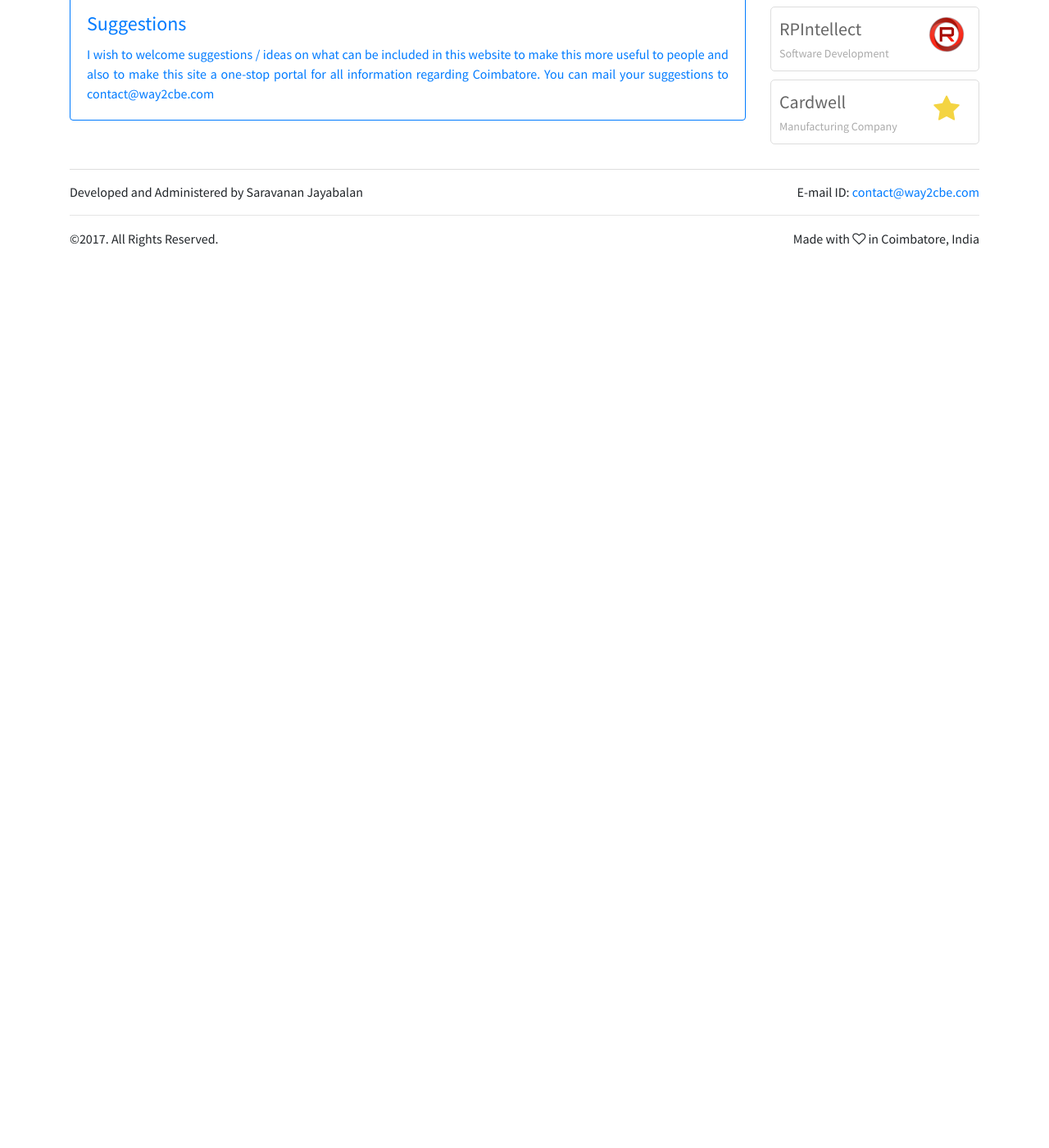
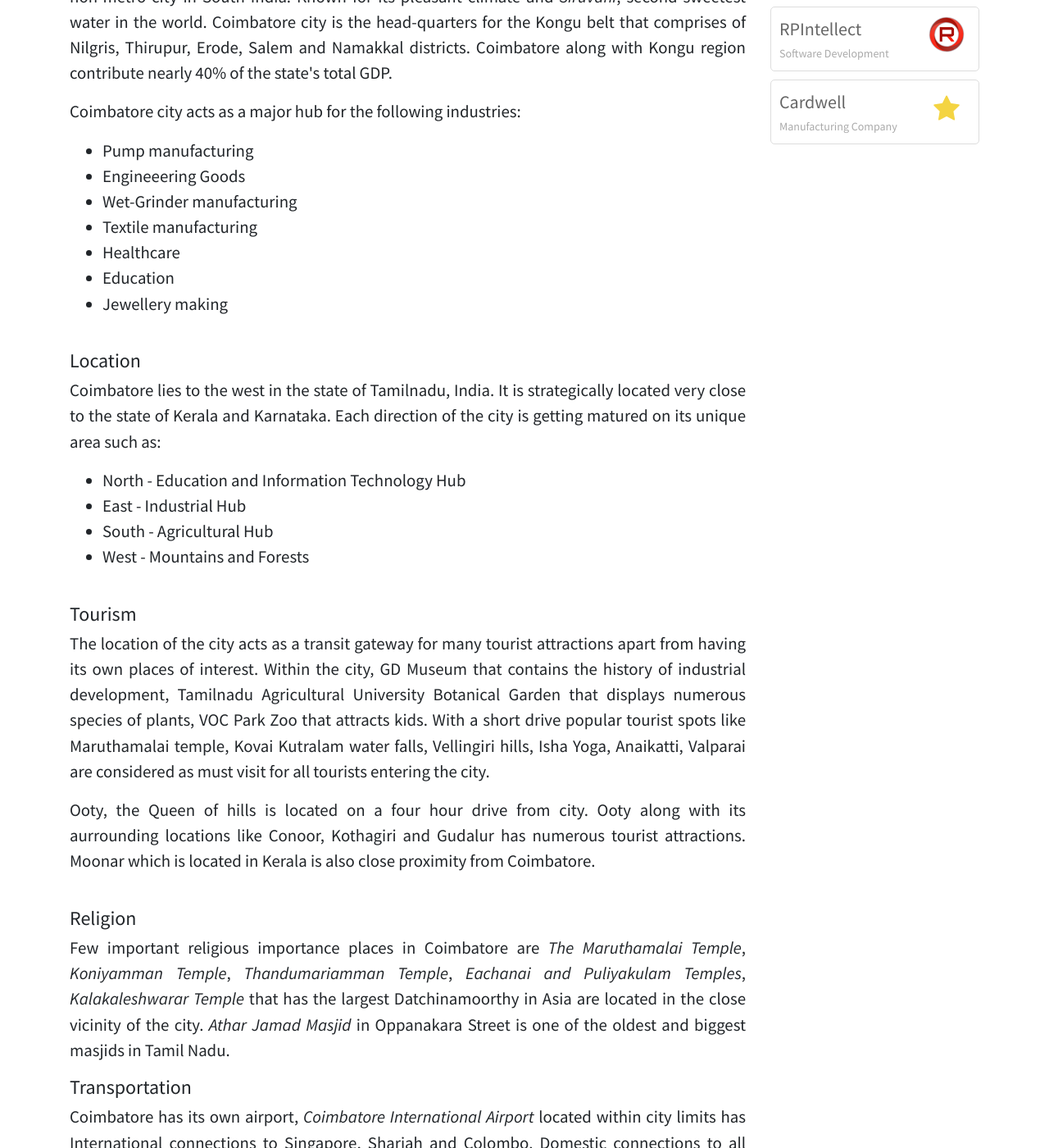
Before and after one commit to saravananj/coimbatore-wiki, a Jekyll site: the page built from index.html, in a window 1280 px wide and 1400 px high, scrolled down 270 px. Shown: the whole window at 82% size. Built offline with Jekyll 4.4.1, drawn with Linux system fonts in a browser that asks for light colours; nearby versions of some CDN libraries; before the commit the page ends 900 px from its top, so only the background shows below that; some of the changed text lies outside the part shown.

Commit message:
Content for About Coimbatore

```diff
--- a/articles/how-really-is-the-gandhipuram-flyover-helps-reduce-traffic-congestion.html
+++ b/articles/how-really-is-the-gandhipuram-flyover-helps-reduce-traffic-congestion.html
@@ -29,9 +29,11 @@ image: images/articles/gandhipuram-flyover.png
     <ul>
         <li>What percentage of vehicle actually uses the Gandhipuram flyover</li>
         <li>What type of vehicle gets benefitted the most</li>
-        <li>How faster you can move on the flyover in comparision to ground level</li>
         <li>Traffic distribution by size</li>
         <li>Traffic distribution by total number of people</li>
+        <li>Traffic distribution by total number of people</li>
+        <li>How faster you can move on the flyover in comparision to ground level</li>
+        <li>How the utization can be improved for a long-term</li>
     </ul>
 </p>
 
--- a/index.html
+++ b/index.html
@@ -12,9 +12,77 @@ description: An Information Portal to get to know all about Coimbatore City. Sug
 </div>
 <br/>
 
-<h4>About Coimbatore</h4>
-<p class="text-justify">Coimbatore, popularly known as the Manchester of South India is the fourth largest and largest non-metro city in South India.</p>
+<br/>
+<h2>About Coimbatore</h2>
+<p class="text-justify">
+    Coimbatore, popularly known as the Manchester of South India is the fourth largest and largest non-metro city in South India. Known for its pleasant climate and <em>Siruvani</em>, second sweetest water in the world.
+    Coimbatore city is the head-quarters for the Kongu belt that comprises of Nilgris, Thirupur, Erode, Salem and Namakkal districts. Coimbatore along with Kongu region contribute nearly 40% of the state's total GDP.
+</p>
+<p class="text-justify">
+    Coimbatore city acts as a major hub for the following industries:
+    <ul>
+        <li>Pump manufacturing</li>
+        <li>Engineeering Goods</li>
+        <li>Wet-Grinder manufacturing</li>
+        <li>Textile manufacturing</li>
+        <li>Healthcare</li>
+        <li>Education</li>
+        <li>Jewellery making</li>
+    </ul>
+</p>
 
+<br/>
+<h4>Location</h4>
+<p class="text-justify">
+    Coimbatore lies to the west in the state of Tamilnadu, India. It is strategically located very close to the state of Kerala and Karnataka. Each direction of the city is getting matured on its unique area such as:
+    <ul>
+        <li>North - Education and Information Technology Hub</li>
+        <li>East - Industrial Hub</li>
+        <li>South - Agricultural Hub</li>
+        <li>West - Mountains and Forests</li>
+    </ul>
+</p>
+<br/>
+<h4>Tourism</h4>
+<p class="text-justify">
+    The location of the city acts as a transit gateway for many tourist attractions apart from having its own places of interest.
+    Within the city, GD Museum that contains the history of industrial development, Tamilnadu Agricultural University Botanical Garden that displays numerous species of plants, VOC Park Zoo that attracts kids.
+    With a short drive popular tourist spots like Maruthamalai temple, Kovai Kutralam water falls, Vellingiri hills, Isha Yoga, Anaikatti, Valparai are considered as must visit for all tourists entering the city.
+</p>
+<p class="text-justify">
+    Ooty, the Queen of hills is located on a four hour drive from city. Ooty along with its aurrounding locations like Conoor, Kothagiri and Gudalur has numerous tourist attractions.
+    Moonar which is located in Kerala is also close proximity from Coimbatore.
+</p>
+<br/>
+
+<h4>Religion</h4>
+<p class="text-justify">
+    Few important religious importance places in Coimbatore are <em>The Maruthamalai Temple</em>, <em>Koniyamman Temple</em>, <em>Thandumariamman Temple</em>, <em>Eachanai and Puliyakulam Temples</em>, <em>Kalakaleshwarar Temple</em> that has the largest Datchinamoorthy in Asia are located in the close vicinity of the city.
+
+    <em>Athar Jamad Masjid</em> in Oppanakara Street is one of the oldest and biggest masjids in Tamil Nadu.
+</p>
+
+<h4>Transportation</h4>
+<p class="text-justify">
+    Coimbatore has its own airport, <em>Coimbatore International Airport</em> located within city limits has International connections to Singapore, Sharjah and Colombo. Domestic connections to all major metros of the country like New Delhi, Mumbai, Chennai, Bengaluru, Hyderabad and Pune.
+</p>
+<p class="text-justify">
+    Trains are available to Coimbatore from all towns in South India and lies on the mid-way of Chennai - Trivandrum Trunk route on which more than 50% of Southern Railway trains are operated.
+</p>
+<p class="text-justify">
+    Intra city transportation is currently handles by city buses with hub in Gandhipuram, connects all areas in and around the city.
+</p>
+<p class="text-justify">
+    Metro train for the city is in the planning stage.
+</p>
+
+<br/>
+<h4>Shopping</h4>
+<p class="text-justify">
+    <em>Oppanakara Street</em> and <em>Cross cut Road</em>, acts as the primary shopping destination of the region. Apart from these two <em>DB Road</em> in RS puram is famous for branded shopping.
+    There are numerous shopping malls in Coimbatore including Brookfields Mall, Fun Mall and Prozone Mall.
+    Coimbatore is known for large textile and jewellery showrooms that are located in the above mentioned areas.
+</p>
 
 <div class="card border-primary mb-3">
     <div class="card-body text-primary">
```
